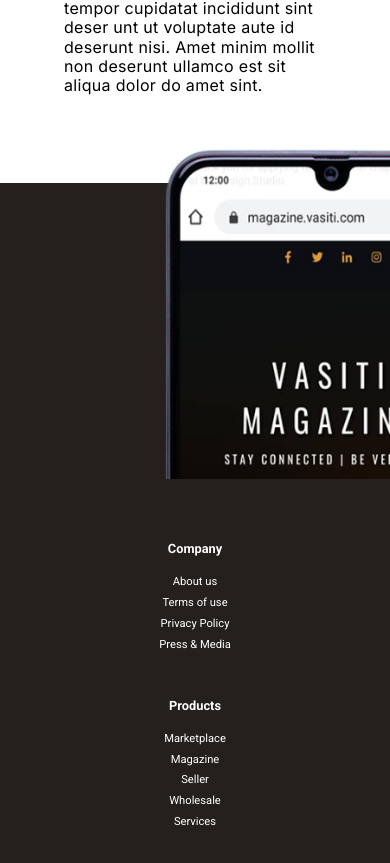
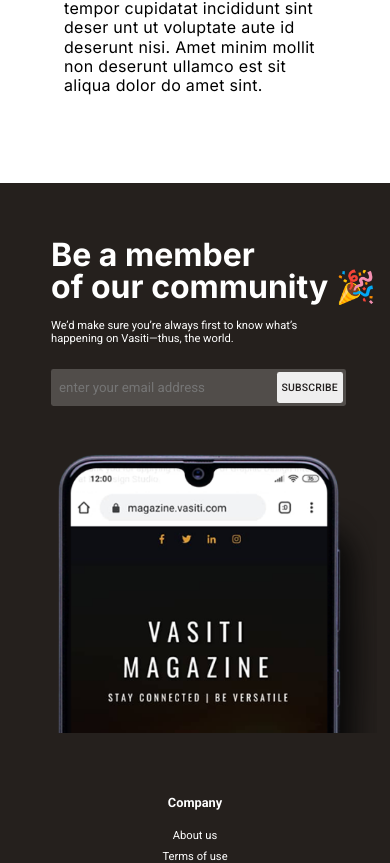
Before and after one commit to johnpersie/testimonial-project3, a React (Create React App) app: page / in a window 390 px wide. Shown: the part 8744-9607 px from the top of the page. Built offline with nearby package versions, Linux system fonts and the light colour scheme.

Commit message:
Made the call-to-cation page mobile responsive

```diff
--- a/src/components/CallToAction.js
+++ b/src/components/CallToAction.js
@@ -3,11 +3,12 @@
 const CallToAction = () => {
   return (
     <div className="cta">
+      <div className="cta__grid-container">
         <img src={banner} alt="banner" className="cta__banner" />
         <div className="cta__subscribe-container">
           <h2 className="cta__subscribe-heading">
-          <span style={{ display: "block" }}>Be a member</span>of our community
-          🎉
+            <span style={{ display: "block" }}>Be a member</span>of our
+            community 🎉
           </h2>
           <p>
             We’d make sure you’re always first to know what’s happening on
@@ -20,7 +21,12 @@
             id="email"
             placeholder="enter your email address"
           />
-        <input className="cta__input-button" type="button" value="subscribe" />
+          <input
+            className="cta__input-button"
+            type="button"
+            value="subscribe"
+          />
+        </div>
       </div>
     </div>
   );
--- a/src/sass/layout/_cta.scss
+++ b/src/sass/layout/_cta.scss
@@ -1,23 +1,48 @@
 .cta {
-  width: 100%;
+  max-width: 100%;
   height: 37rem;
   background-color: $color-dark-2;
 
+  @media only screen and (max-width: 765px) {
+    height: min-content;
+  }
+
+  &__grid-container {
+    margin: 0 auto;
+    width: 91%;
+    display: grid;
+    grid-template-columns: 1fr 1fr;
+    align-items: center;
+    justify-items: center;
+
+    @media only screen and (max-width: 765px) {
+      grid-template-columns: 1fr;
+      margin-left: 5rem;
+    }
+  }
+
   &__banner {
     position: relative;
-    left: 20.6rem;
     top: -4.6rem;
     width: 47.3rem;
-    height: 47.3rem;
+
+    @media only screen and (max-width: 850px) {
+      width: 39.9rem;
+    }
+    @media only screen and (max-width: 765px) {
+      grid-row: 2/3;
+      grid-column: 2/-2;
+      top: 2rem;
+    }
   }
 
   &__subscribe-container {
-    position: relative;
-    top: 9.6rem;
-    right: 13.7rem;
-    float: right;
     width: 41.6rem;
     color: $color-white;
+
+    @media only screen and (max-width: 765px) {
+      margin-top: 7rem;
+    }
 
     & h2 {
       margin-bottom: 2rem;
```
Lines whose indentation alone changed are shown as unchanged.
